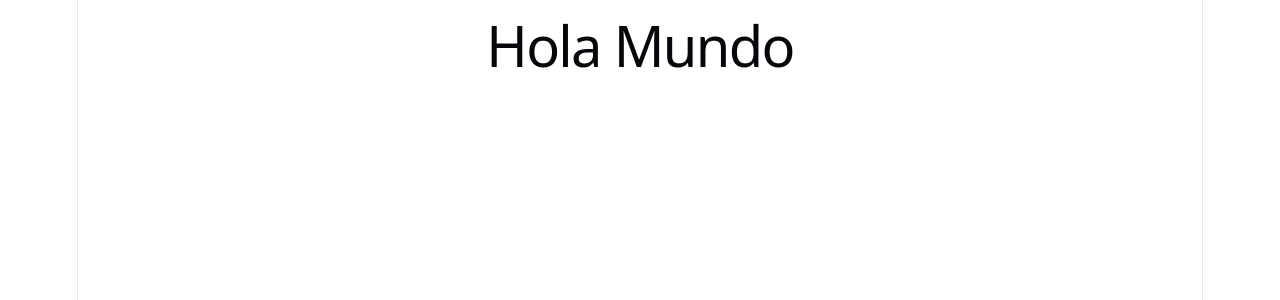
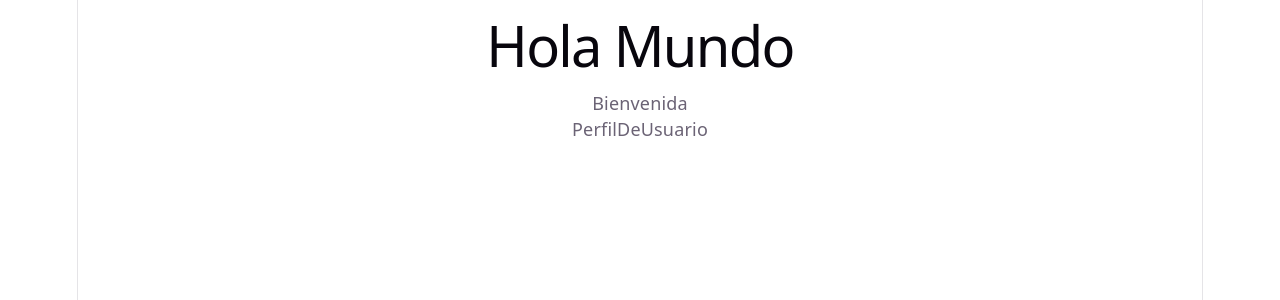
Before and after one commit to Luismeneses12/proyecto_inventario, a React app in the folder frontend/: page /bienvenida in a window 1280 px wide. Before the commit this address had no page. Shown: the top 300 px of the page. Built offline with nearby package versions, Linux system fonts and the light colour scheme; the HTML template or start-up script is replaced by a standard one.

Commit message:
feat  se deja creado la parte de la crdencial de navegador para permitir hacer que el proyecto tenga una autentizacion

```diff
--- a/frontend/src/App.jsx
+++ b/frontend/src/App.jsx
@@ -3,6 +3,8 @@ import Usuario  from './component/Usuario'
 import UsuarioGet from './component/UsuarioGet'
 import './App.css'
 import InicioDeseion from './component/InicioDeseion'
+import Bienvenida from './component/Bienvenida'
+
 import { Routes, Route } from 'react-router-dom'
 
 
@@ -17,6 +19,7 @@ function App() {
         <Route path="/" element={<InicioDeseion />} />
         <Route path="/registro" element={<Usuario />} />
         <Route path="/usuario-get" element={<UsuarioGet />} />
+        <Route path="/bienvenida" element={<Bienvenida />} />
       </Routes>
     </>
   )
--- /dev/null
+++ b/frontend/src/component/Bienvenida.jsx
@@ -0,0 +1,12 @@
+import React from 'react'
+import PerfilDeUsuario from './PerfilDeUsuario'
+
+export default function Bienvenida() {
+
+    return (
+      <>
+        <div>Bienvenida</div>
+        <PerfilDeUsuario/>
+      </>
+    )
+}
--- a/frontend/src/component/InicioDeseion.jsx
+++ b/frontend/src/component/InicioDeseion.jsx
@@ -21,9 +21,16 @@ export default function InicioDeseion() {
                 body: JSON.stringify({ correo, contraseña })
             })
             const data = await res.json()
-            console.log(data)
+             if (res.ok) {
+                console.log('Inicio de sesión exitoso:', data);
+                navigate('/bienvenida');
+             }else{
+                alert(data.message|| 'crencial incorrecta')
+             }
             }catch (error) {
             console.error('Error al iniciar sesión:', error)
+            alert('Error al iniciar sesión. Por favor, inténtalo de nuevo.')
+
         }
     }
 
--- /dev/null
+++ b/frontend/src/component/PerfilDeUsuario.jsx
@@ -0,0 +1,7 @@
+import React from 'react'
+
+export default function PerfilDeUsuario() {
+  return (
+    <div>PerfilDeUsuario</div>
+  )
+}
```
